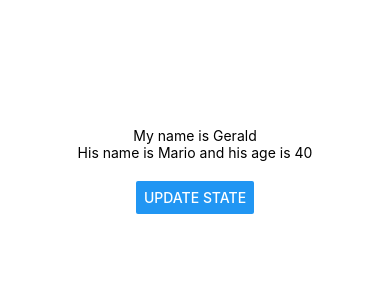
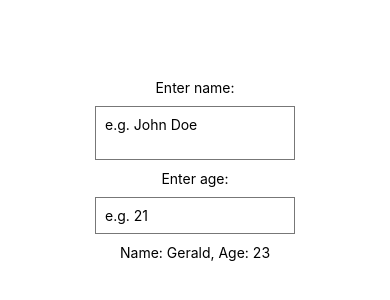
Before and after one commit to gberzuela/RN-Tutorial_Basics, a React Native app: screen / in a window 390 px wide. Shown: the part 252-552 px from the top of the page. Built offline with nearby package versions, Linux system fonts and the light colour scheme.

Commit message:
lesson 5 - text inputs

```diff
--- a/App.js
+++ b/App.js
@@ -1,40 +1,50 @@
 import { StatusBar } from 'expo-status-bar';
 import React, { useState } from 'react';
-import { StyleSheet, Text, View, Button } from 'react-native';
+import { StyleSheet, Text, View, TextInput } from 'react-native';
 
 const App = () => {
 	const [name, setName] = useState('Gerald');
-	const [person, setPerson] = useState({ name: 'Mario', age: 40 });
-
-	const handlePress = () => {
-		setName('Lou');
-		setPerson({ name: 'Luigi', age: 45 });
-	};
+	const [age, setAge] = useState('23');
 
 	return (
 		<View style={styles.container}>
-			<Text>My name is {name}</Text>
+			<Text>Enter name:</Text>
+			<TextInput
+				multiline
+				style={styles.input}
+				placeholder="e.g. John Doe"
+				onChangeText={(input) => setName(input)}
+			/>
+
+			<Text>Enter age:</Text>
+			<TextInput
+				keyboardType="numeric"
+				style={styles.input}
+				placeholder="e.g. 21"
+				onChangeText={(input) => setAge(input)}
+			/>
 			<Text>
-				His name is {person.name} and his age is {person.age}
+				Name: {name}, Age: {age}
 			</Text>
-			<View style={styles.buttonContainer}>
-				<Button title="update state" onPress={handlePress} />
-			</View>
 			<StatusBar style="auto" />
 		</View>
 	);
 };
 
 const styles = StyleSheet.create({
-	buttonContainer: {
-		marginTop: 20,
-	},
 	container: {
 		flex: 1,
 		backgroundColor: '#fff',
 		alignItems: 'center',
 		justifyContent: 'center',
 	},
+	input: {
+		borderWidth: 1,
+		borderColor: '#777',
+		padding: 9,
+		margin: 10,
+		width: 200,
+	},
 });
 
 export default App;
```
